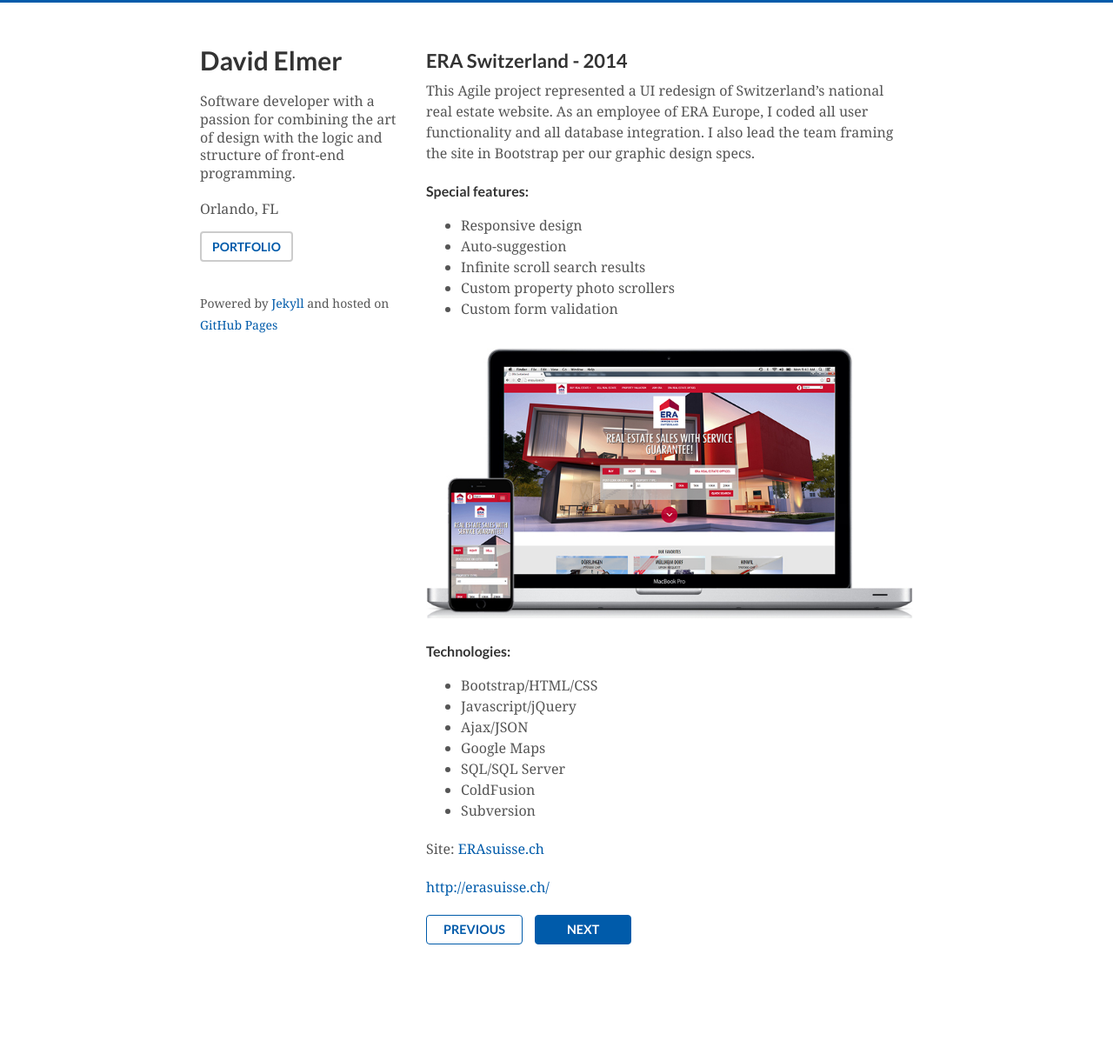
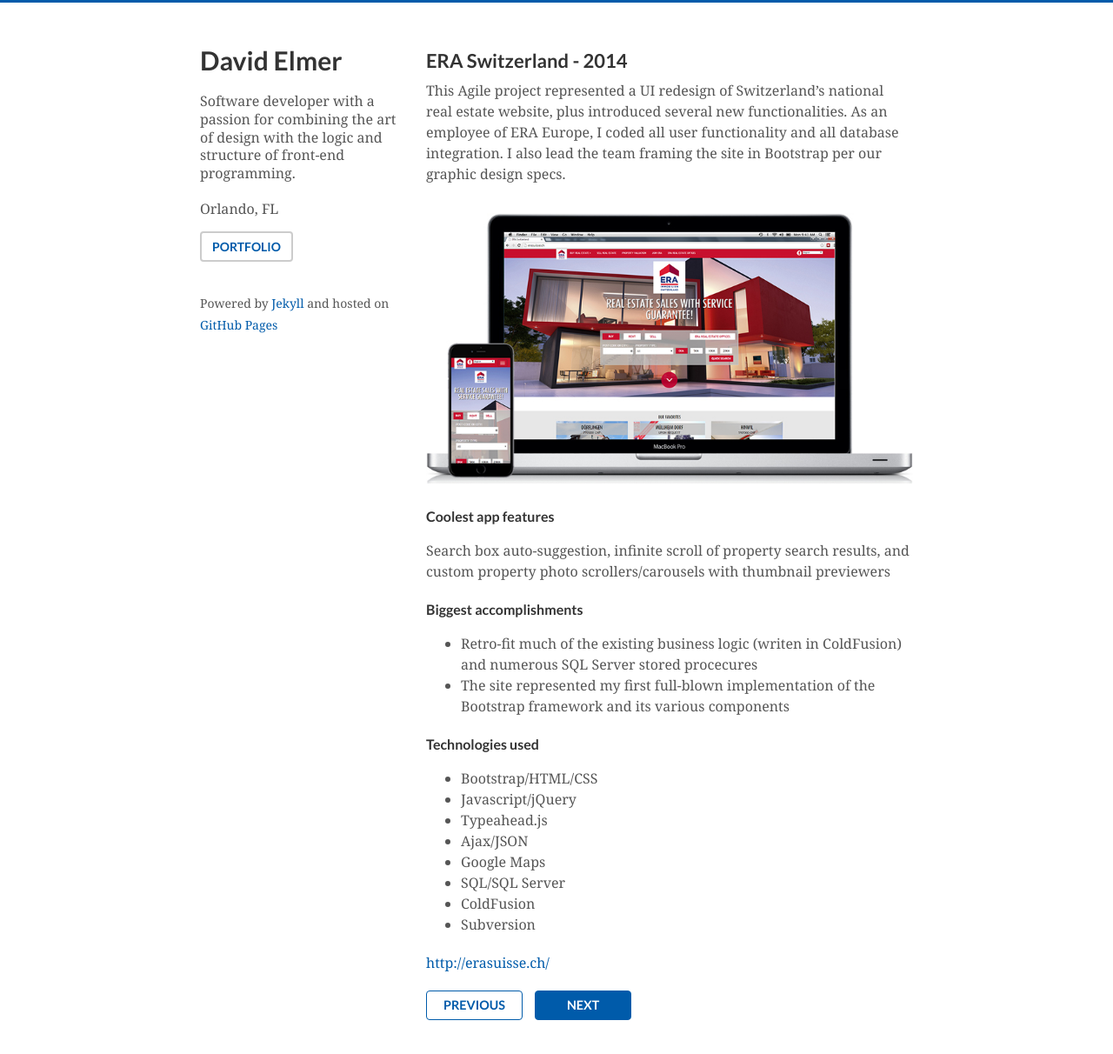
Before and after one commit to phillycc/phillycc.github.io, a Jekyll site: the page built from _posts/2014-09-21-era-suisse.md, in a window 1280 px wide and 1223 px high. Shown: the top 1212 px of the window at 87% size. Built offline with Jekyll 4.4.1, drawn with Linux system fonts in a browser that asks for light colours.

Commit message:
Updated text

```diff
--- a/_posts/2014-09-21-era-suisse.md
+++ b/_posts/2014-09-21-era-suisse.md
@@ -12,24 +12,23 @@
 next_url: /era-france-mobile/
 permalink: /era-suisse/
 ---
-This Agile project represented a UI redesign of Switzerland’s national real estate website.  As an employee of ERA Europe, I coded all user functionality and all database integration. I also lead the team framing the site in Bootstrap per our graphic design specs.
-
-### Special features:
-* Responsive design
-* Auto-suggestion
-* Infinite scroll search results
-* Custom property photo scrollers
-* Custom form validation
+This Agile project represented a UI redesign of Switzerland’s national real estate website, plus introduced several new functionalities.  As an employee of ERA Europe, I coded all user functionality and all database integration. I also lead the team framing the site in Bootstrap per our graphic design specs.
 
 ![ERA Suisse Website]({{ "/images/" | append: page.img_large | prepend: site.baseurl | prepend: site.url  }})
 
-### Technologies:
+### Coolest app features
+Search box auto-suggestion, infinite scroll of property search results, and custom property photo scrollers/carousels with thumbnail previewers
+
+### Biggest accomplishments
+* Retro-fit much of the existing business logic (writen in ColdFusion) and numerous SQL Server stored procecures
+* The site represented my first full-blown implementation of the Bootstrap framework and its various components
+
+### Technologies used
 * Bootstrap/HTML/CSS
 * Javascript/jQuery
+* Typeahead.js
 * Ajax/JSON
 * Google Maps
 * SQL/SQL Server
 * ColdFusion
 * Subversion
-
-Site: [ERAsuisse.ch](http://erasuisse.ch)
```
